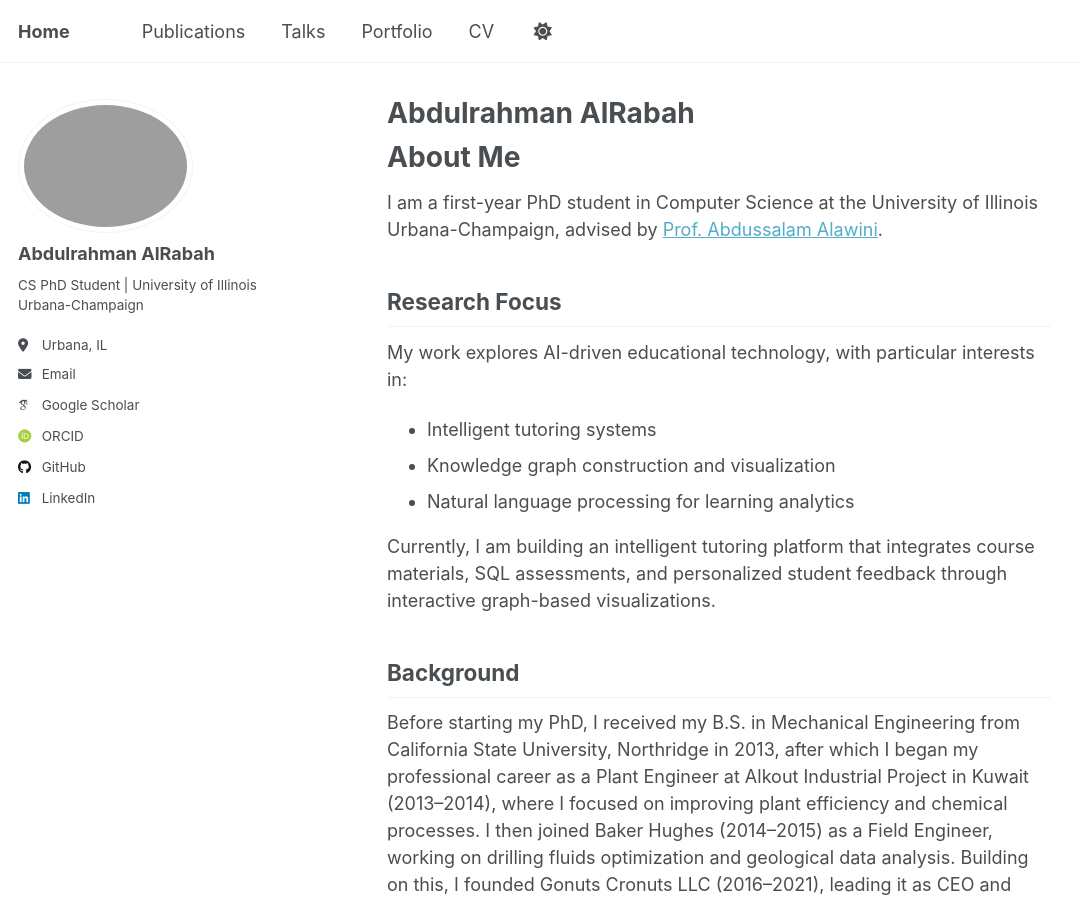
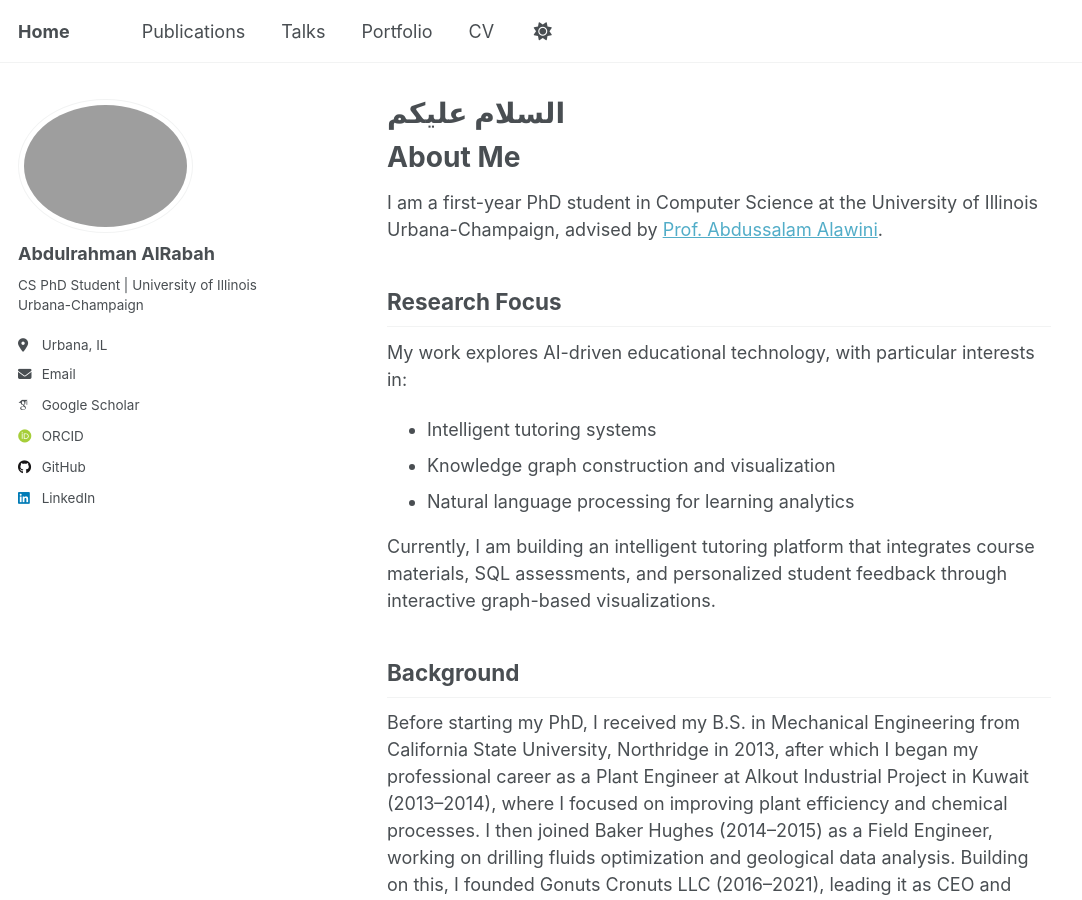
Before and after one commit to aalrabah/aalrabah.github.io, a Jekyll site: the page built from _pages/about.md, in a window 1280 px wide and 900 px high. Shown: the whole window, without its empty margins (0-1082 px from the left). Built offline with Jekyll 4.4.1, drawn with Linux system fonts in a browser that asks for light colours; some web fonts are replaced; a script that is not in the unit is left out.

Commit message:
Update about.md

```diff
--- a/_pages/about.md
+++ b/_pages/about.md
@@ -1,6 +1,6 @@
 ---
 permalink: /
-title: "Abdulrahman AlRabah"
+title: "السلام عليكم "
 author_profile: true
 redirect_from:
   - /about/
```
